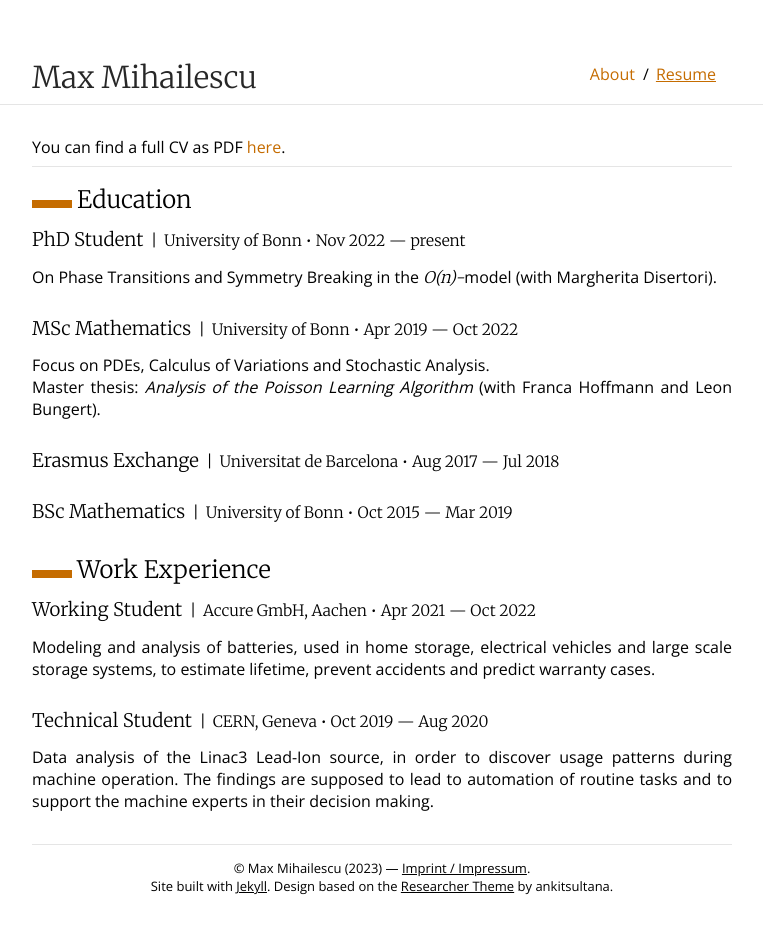
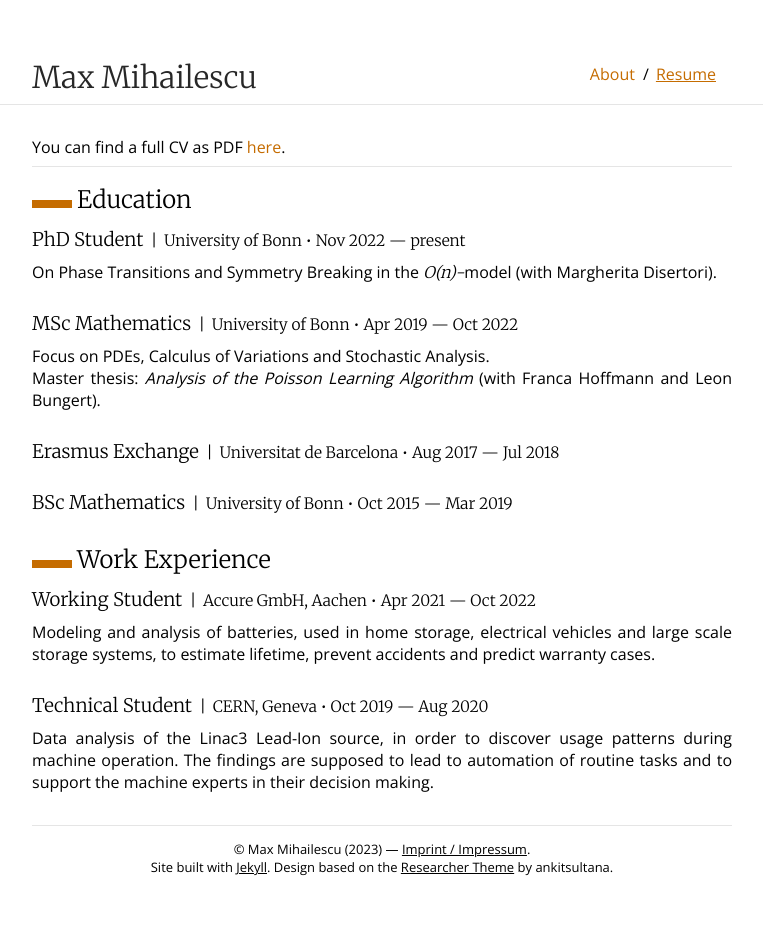
Before and after one commit to mihailescum/mihailescum.github.io, a Jekyll site: the page built from resume.html, in a window 1280 px wide. Shown: the whole page, without its empty margins (258-1021 px from the left). Built offline with Jekyll 4.4.1, drawn with Linux system fonts in a browser that asks for light colours.

Commit message:
Adapted spacing in resume

```diff
--- a/_sass/_style.scss
+++ b/_sass/_style.scss
@@ -163,7 +163,7 @@ published under the MIT license.
     margin-bottom: 2rem;
 
     .cv-entry-title {
-        margin: 0 0 .5rem;
+        margin: 0 0 .7rem;
         line-height: 1;
     }
 
@@ -184,6 +184,10 @@ published under the MIT license.
 
     .cv-entry-description {
         margin-top: 0;
+
+        &>p {
+            margin-top: 0;
+        }
     }
 }
 
```
